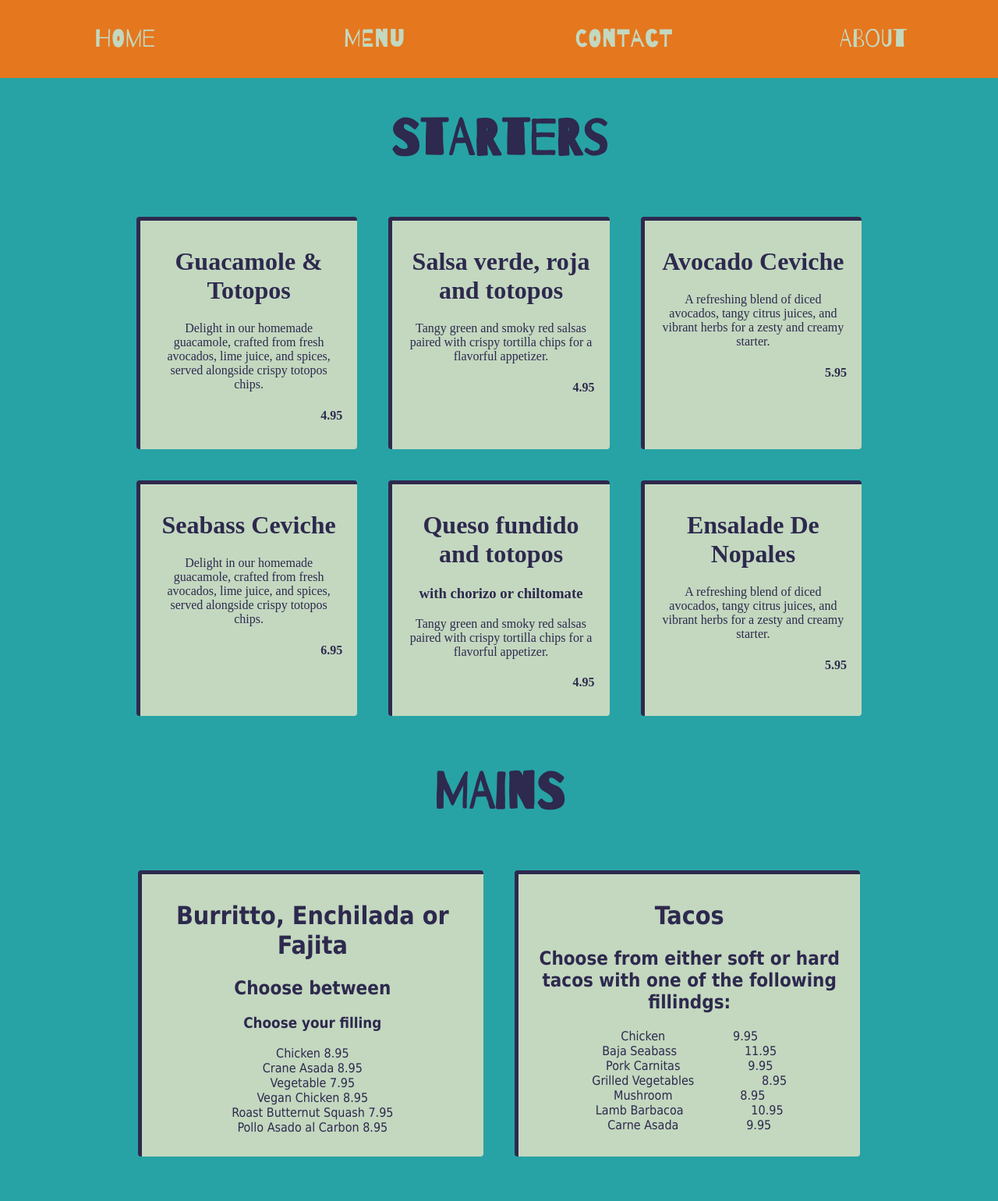
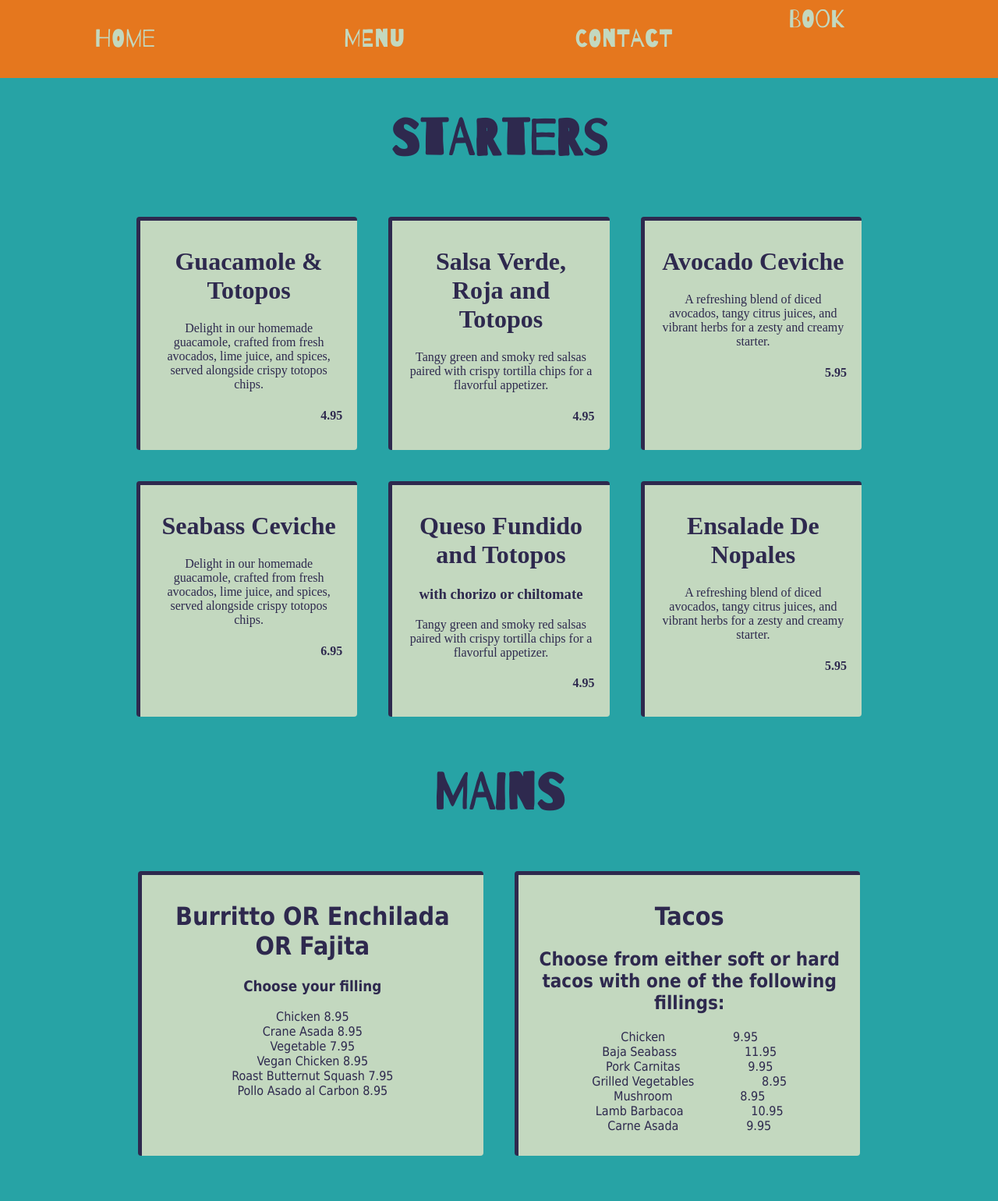
Before and after one commit to hermionelamb/Nopalito, a Flask app: template src/nopalito_flask/templates/menu.html in a window 1280 px wide. Shown: the top 1540 px of the page at 78% size. Run offline with Flask 3, Linux system fonts and the light colour scheme; the template is opened without the code that fills it, so the values that code supplies are empty; some libraries are stand-ins or nearby versions; some web fonts are replaced.

Commit message:
Update menu.html

```diff
--- a/src/nopalito_flask/templates/menu.html
+++ b/src/nopalito_flask/templates/menu.html
@@ -3,6 +3,7 @@
 <head>
   <meta charset="UTF-8">
   <title>Nopalito</title>
+  <link rel="icon" href = '../static/images/n-logo.png'>
   <!-- linking necessary style sheets -->
   <link rel="stylesheet"type='text/css' href="{{url_for('static', filename='index.css')}}">
   <link rel="stylesheet"type='text/css' href="{{url_for('static', filename='menu.css')}}">
@@ -20,14 +21,14 @@
      <div class = 'buttona'>
           <button class = 'button font_logo' ><a href="{{ url_for('menu') }}"> MENU </a></button>
      </div>
-     <!-- button for about page -->
-     <div class = 'buttonb'>
-          <button class = 'button font_logo'> <a href="{{ url_for('about') }}"> ABOUT </a></button>
-     </div>
+
      <!-- button for contact page -->
      <div class = buttonc>
           <button class = 'button font_logo'> <a href="{{ url_for('contact') }}"> CONTACT </a> </button>
      </div>
+     <div class = buttone>
+      <button class = 'button font_logo'> <a href="{{ url_for('reservation_form') }}"> BOOK </a> </button>
+    </div>
 
   </div>
     <div class = 'b'>
@@ -45,7 +46,7 @@
               <h4 class = 'price'> 4.95 </h4>
             </div>
             <div class="gallery-item">
-              <h1> Salsa verde, roja and totopos</h1>
+              <h1> Salsa Verde, Roja and Totopos</h1>
               <p class = 'thumbnail'> Tangy green and smoky red salsas paired with crispy
                 tortilla chips for a flavorful appetizer.</p>
 
@@ -65,7 +66,7 @@
               <h4 class = 'price'> 6.95 </h4>
             </div>
             <div class="gallery-item">
-              <h1> Queso fundido and totopos</h1>
+              <h1> Queso Fundido and Totopos</h1>
               <h3> with chorizo or chiltomate</h3>
               <p class = 'thumbnail'>  Tangy green and smoky red salsas paired with crispy
                 tortilla chips for a flavorful appetizer.</p>
@@ -87,8 +88,8 @@
         <div class="main">
           <div class="gallery">
             <div class="menu-item">
-              <h1> Burritto, Enchilada or Fajita</h1>
-              <h2> Choose between </h2>
+              <h1> Burritto OR Enchilada OR Fajita</h1>
+
               <h3> Choose your filling</h3>
 
               <p class = 'thumbnail'>
@@ -102,7 +103,7 @@
             <div class="menu-item">
               <h1> Tacos</h1>
               <h2> Choose from either soft or hard tacos with
-                one of the following fillindgs:
+                one of the following fillings:
               </h2>
               <p class = 'thumbnail'>
                 Chicken
```
